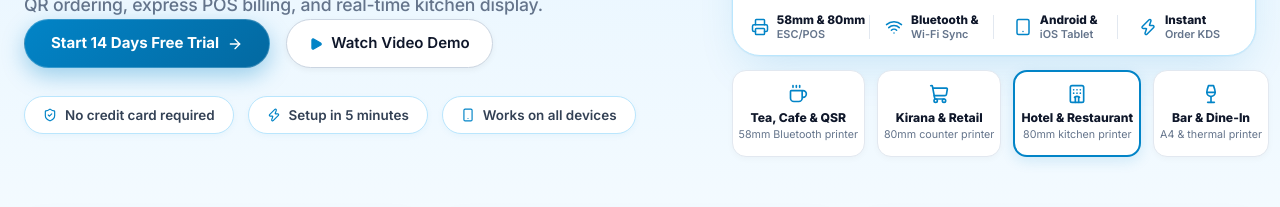
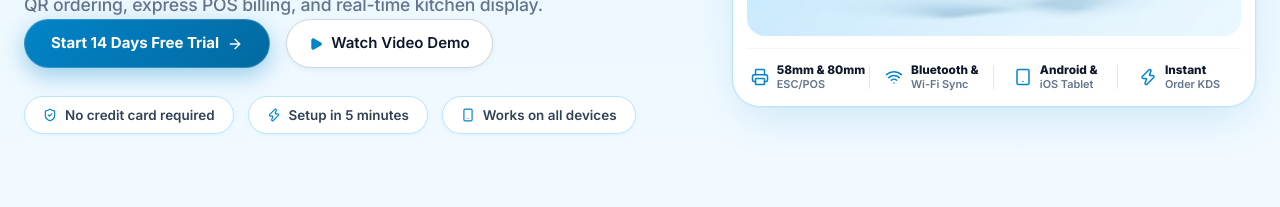
Before and after one commit to kunalpawar9403/QR-Table-System, a React (Vite) app in the folder frontend/: page / in a window 1280 px wide. Shown: the part 441-648 px from the top of the page. Built offline with nearby package versions, Linux system fonts and the light colour scheme; no server answers.

Commit message:
fix: remove venue category tabs below hero device showcase

```diff
--- a/frontend/src/pages/HomePage.jsx
+++ b/frontend/src/pages/HomePage.jsx
@@ -19,11 +19,7 @@ import {
   Utensils,
   Printer,
   Wifi,
-  Tablet,
-  Coffee,
-  ShoppingCart,
-  Hotel,
-  Wine
+  Tablet
 } from 'lucide-react';
 import { motion } from 'motion/react';
 import { TextEffect } from '../components/motion-primitives/text-effect';
@@ -275,30 +271,6 @@ export default function HomePage() {
                         <span className="tm-feat-sub">Order KDS</span>
                       </div>
                     </div>
-                  </div>
-                </div>
-
-                {/* 4 Venue Tabs under the Device Mockup (Matches Reference Image) */}
-                <div className="tm-hero-venue-tabs">
-                  <div className="tm-venue-tab">
-                    <Coffee size={20} className="tm-venue-icon" />
-                    <span className="tm-venue-tab-title">Tea, Cafe &amp; QSR</span>
-                    <span className="tm-venue-tab-sub">58mm Bluetooth printer</span>
-                  </div>
-                  <div className="tm-venue-tab">
-                    <ShoppingCart size={20} className="tm-venue-icon" />
-                    <span className="tm-venue-tab-title">Kirana &amp; Retail</span>
-                    <span className="tm-venue-tab-sub">80mm counter printer</span>
-                  </div>
-                  <div className="tm-venue-tab active">
-                    <Hotel size={20} className="tm-venue-icon" />
-                    <span className="tm-venue-tab-title">Hotel &amp; Restaurant</span>
-                    <span className="tm-venue-tab-sub">80mm kitchen printer</span>
-                  </div>
-                  <div className="tm-venue-tab">
-                    <Wine size={20} className="tm-venue-icon" />
-                    <span className="tm-venue-tab-title">Bar &amp; Dine-In</span>
-                    <span className="tm-venue-tab-sub">A4 &amp; thermal printer</span>
                   </div>
                 </div>
               </motion.div>
--- a/frontend/src/styles/saas-website.css
+++ b/frontend/src/styles/saas-website.css
@@ -773,65 +773,6 @@
   background: #E2E8F0;
 }
 
-/* 4 Venue Tabs under the Device Mockup (Matching Reference Image) */
-.tm-hero-venue-tabs {
-  display: grid;
-  grid-template-columns: repeat(4, 1fr);
-  gap: 12px;
-  margin-top: 14px;
-  width: 100%;
-  max-width: 580px;
-}
-
-.tm-venue-tab {
-  background: #FFFFFF;
-  border: 1px solid #E2E8F0;
-  border-radius: 14px;
-  padding: 12px 6px 14px 6px;
-  display: flex;
-  flex-direction: column;
-  align-items: center;
-  justify-content: center;
-  text-align: center;
-  position: relative;
-  box-shadow: 0 2px 6px rgba(0, 0, 0, 0.03);
-  cursor: pointer;
-  transition: all 0.2s ease;
-}
-
-.tm-venue-tab:hover {
-  border-color: #BAE6FD;
-  transform: translateY(-2px);
-  box-shadow: 0 6px 16px rgba(2, 132, 199, 0.08);
-}
-
-.tm-venue-tab.active {
-  border: 2px solid #0284C7;
-  background: #FFFFFF;
-  box-shadow: 0 4px 14px rgba(2, 132, 199, 0.14);
-}
-
-.tm-venue-icon {
-  color: #0284C7;
-  margin-bottom: 6px;
-  flex-shrink: 0;
-}
-
-.tm-venue-tab-title {
-  font-size: 0.76rem;
-  font-weight: 750;
-  color: #0F172A;
-  margin-bottom: 2px;
-  line-height: 1.25;
-  white-space: nowrap;
-}
-
-.tm-venue-tab-sub {
-  font-size: 0.67rem;
-  color: #64748B;
-  line-height: 1.25;
-  white-space: nowrap;
-}
 
 /* White Pill Badges under buttons (Matching Slipzen screenshot) */
 .tm-hero-pill-badge {
@@ -1813,9 +1754,6 @@
     display: none !important;
   }
 
-  .tm-hero-venue-tabs {
-    grid-template-columns: repeat(2, 1fr) !important;
-  }
 
   .tm-hide-mobile {
     display: none !important;
```
